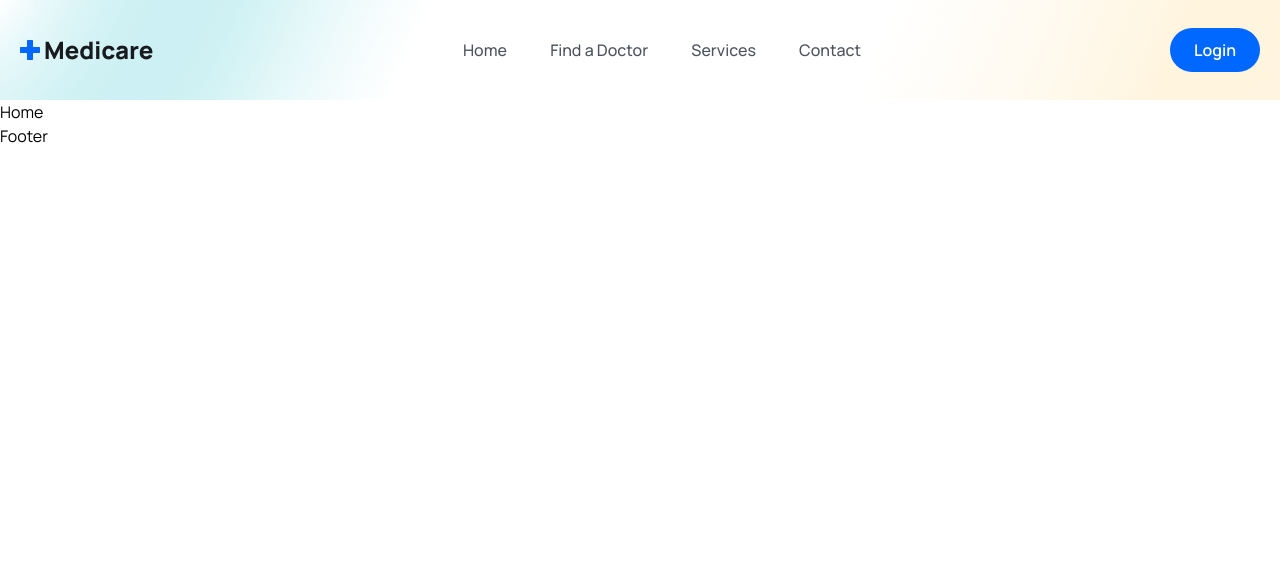
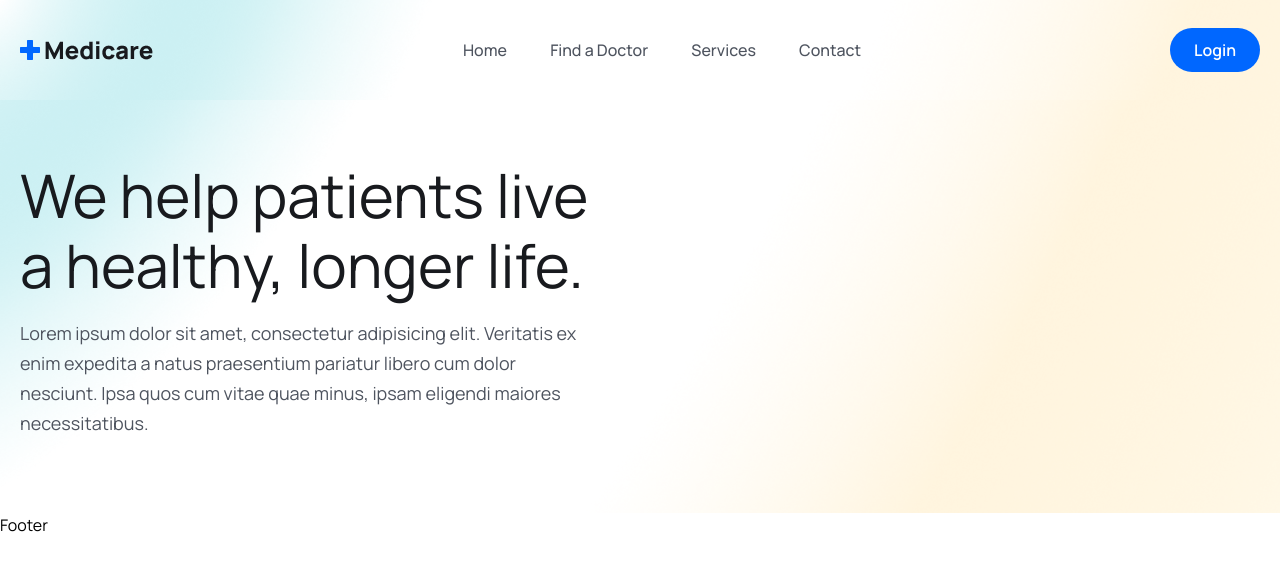
Before and after one commit to sanieni6/MERN-Doctor-apoinment-web, a React (Vite) app: page / in a window 1280 px wide. Shown: the top 570 px of the page. Built offline with nearby package versions, Linux system fonts and the light colour scheme.

Commit message:
First section home

```diff
--- a/src/index.css
+++ b/src/index.css
@@ -28,6 +28,10 @@
     .header {
         @apply bg-[url(./assets/images/mask.png)] bg-no-repeat bg-center bg-cover w-full h-[100px] leading-[100px];
     }
+
+    .hero__section {
+        @apply bg-[url(./assets/images/hero-bg.png)] bg-no-repeat bg-center bg-cover;
+    }
 }
 
 @media only screen and (max-width: 1024px) {
--- a/src/pages/Home.jsx
+++ b/src/pages/Home.jsx
@@ -1,7 +1,37 @@
 import React from "react";
 
 const Home = () => {
-  return <div>Home</div>;
+  return (
+    <>
+    <>
+    <section className="hero__section pt-[60px] 2xl:h-[800px]">
+      <div className="container">
+        <div className="flex flex-col lg:flex-row gap-[90px] items-center justify-between">
+          <div>
+            <div className="lg:w-[570px]">
+              <h1 className="text-[36px] leading-[46px] text-headingColor font-[800px]
+              md:text-[60px] md:leading-[70px]">
+                We help patients live a healthy, longer life.
+              </h1>
+              <p className="text__para">
+                Lorem ipsum dolor sit amet, consectetur adipisicing elit.
+                Veritatis ex enim expedita a natus praesentium pariatur libero cum dolor nesciunt.
+                Ipsa quos cum vitae quae minus, ipsam eligendi maiores necessitatibus.
+              </p>
+
+            </div>
+
+          </div>
+
+        </div>
+      </div>
+
+    </section>
+
+    </>
+
+    </>
+  )
 };
 
 export default Home;
```
